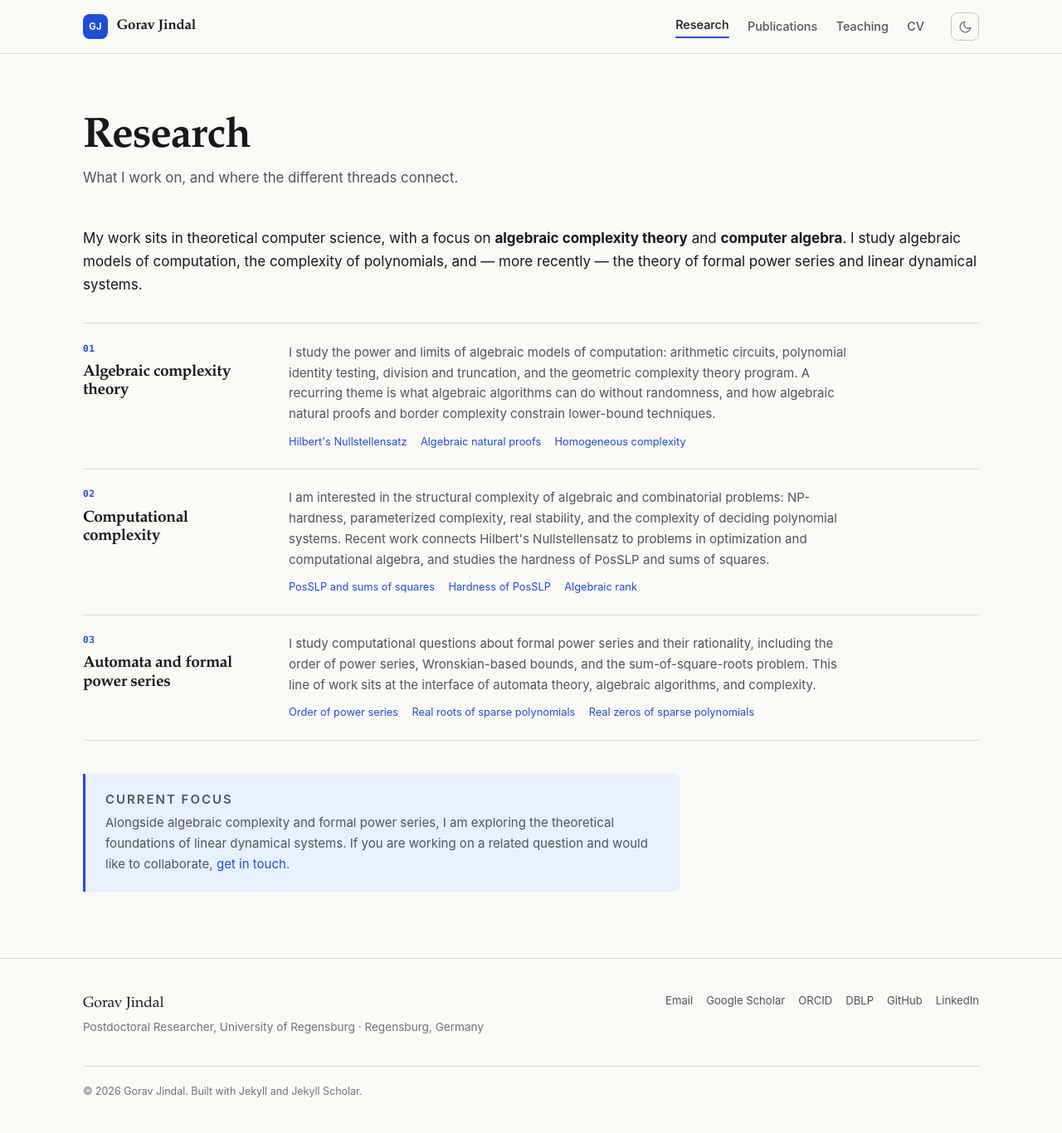
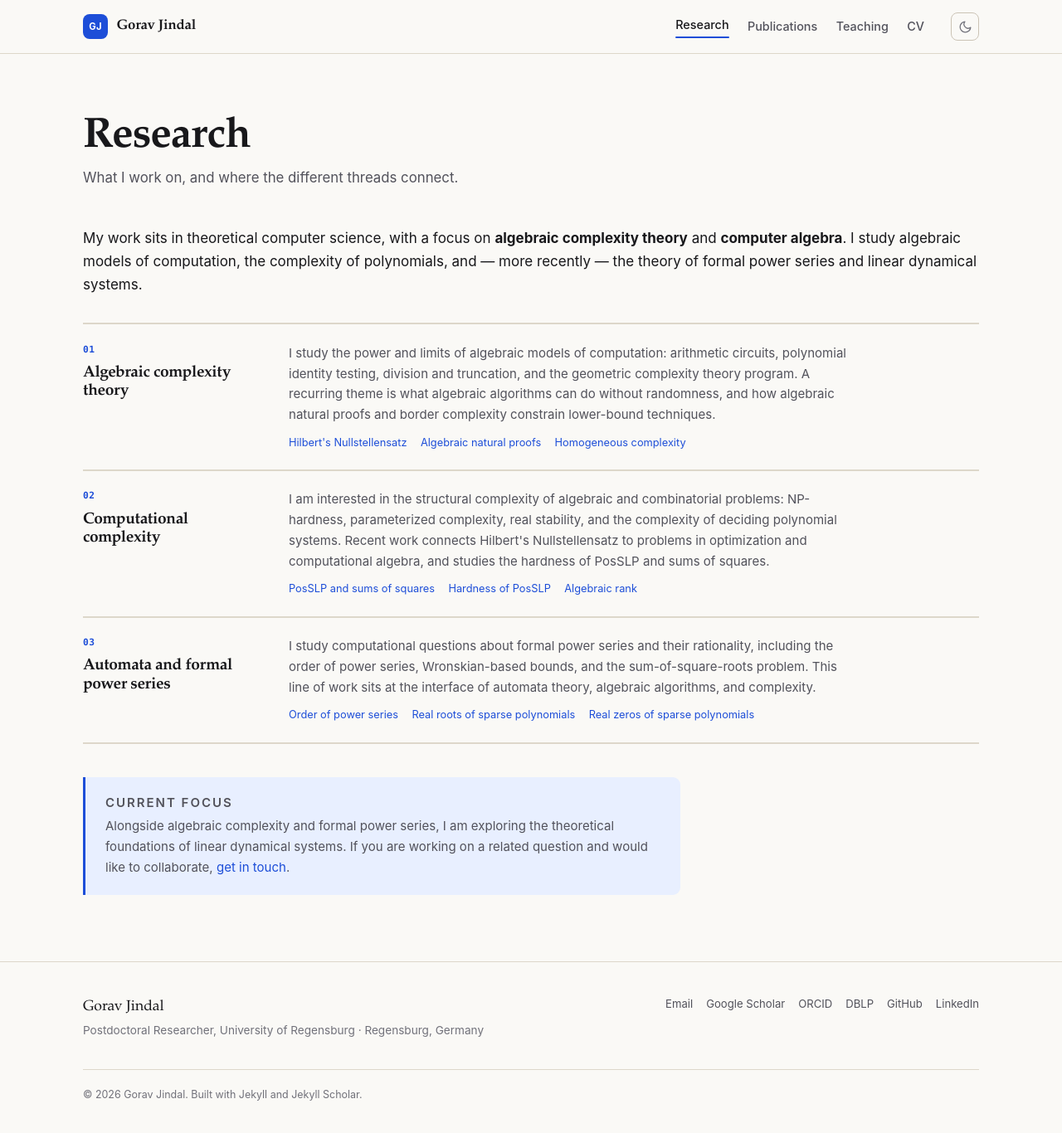
Before and after one commit to goravjindal/goravjindal.github.io, a Jekyll site: the page built from _pages/research.md, in a window 1280 px wide and 1379 px high. Shown: the top 1366 px of the window at 83% size. Built offline with Jekyll 4.4.1, drawn with Linux system fonts in a browser that asks for light colours.

Commit message:
Match 2px separators on landing, research, and CV

```diff
--- a/assets/css/main.css
+++ b/assets/css/main.css
@@ -1449,3 +1449,22 @@ hr {
 .teaching-page .course:last-child {
   border-bottom: 2px solid var(--rule);
 }
+
+/* Landing and research pages: match the teaching separator weight. */
+.hero,
+.section,
+.section .pub,
+.news-list li,
+.topic-grid,
+.topic {
+  border-width: 2px;
+}
+
+/* CV page: match the teaching separator weight. */
+.cv-section {
+  border-top-width: 2px;
+}
+
+.cv-section:last-child {
+  border-bottom: 2px solid var(--rule);
+}
```
